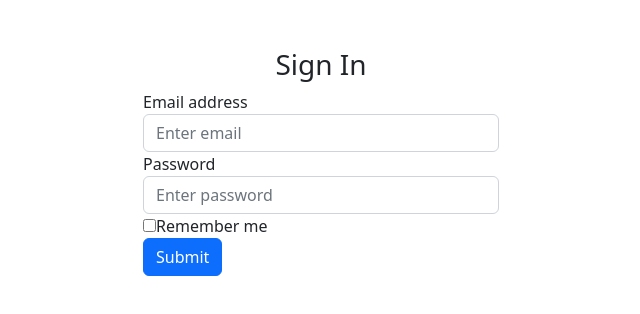
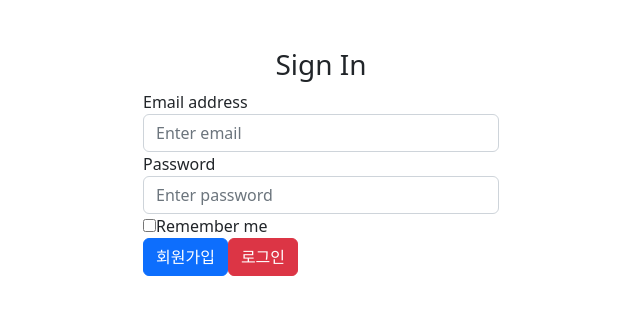
Before and after one commit to JwithYOU/wanted-pre-onboarding-frontend, a React (Create React App) app: page /signin in a window 1280 px wide. Shown: the top 314 px of the page, without its empty margins (319-959 px from the left). Built offline with nearby package versions, Linux system fonts and the light colour scheme.

Commit message:
feat: React Router 적용

```diff
--- a/package.json
+++ b/package.json
@@ -8,14 +8,14 @@
     "@testing-library/user-event": "^13.5.0",
     "bootstrap": "^5.2.3",
     "react": "^18.2.0",
-    "react-bootstrap": "^2.7.2",
     "react-dom": "^18.2.0",
+    "react-router-dom": "^6.10.0",
     "react-scripts": "5.0.1",
     "styled-components": "^5.3.9",
     "web-vitals": "^2.1.4"
   },
   "scripts": {
-    "start": "react-scripts start",
+    "start": "react-scripts start --public-url=/signin/",
     "build": "react-scripts build",
     "test": "react-scripts test",
     "eject": "react-scripts eject"
--- a/src/App.js
+++ b/src/App.js
@@ -1,7 +1,14 @@
+import { BrowserRouter as Router, Routes, Route } from "react-router-dom";
 import Login from "./components/Login";
 
-function App() {
-  return <Login />;
-}
+const App = () => {
+  return (
+    <Router>
+      <Routes>
+        <Route path="/signin" exact Component={Login} />
+      </Routes>
+    </Router>
+  );
+};
 
 export default App;
--- a/src/components/Login.js
+++ b/src/components/Login.js
@@ -15,6 +15,7 @@ const Login = () => {
                 type="email"
                 className="form-control"
                 placeholder="Enter email"
+                data-testid="email-input"
               />
             </div>
 
@@ -24,6 +25,7 @@ const Login = () => {
                 type="password"
                 className="form-control"
                 placeholder="Enter password"
+                data-testid="password-input"
               />
             </div>
 
@@ -39,9 +41,18 @@ const Login = () => {
                 </label>
               </div>
             </div>
-
-            <button type="submit" className="btn btn-primary btn-block">
-              Submit
+            <button
+              className="btn btn-primary btn-block"
+              data-testid="signup-button"
+            >
+              회원가입
+            </button>
+            <button
+              type="submit"
+              className="btn btn-danger btn-block"
+              data-testid="signin-button"
+            >
+              로그인
             </button>
           </form>
         </div>
```
Also changed, not shown: 2 other files (tests, documents, lock files or other folders).
